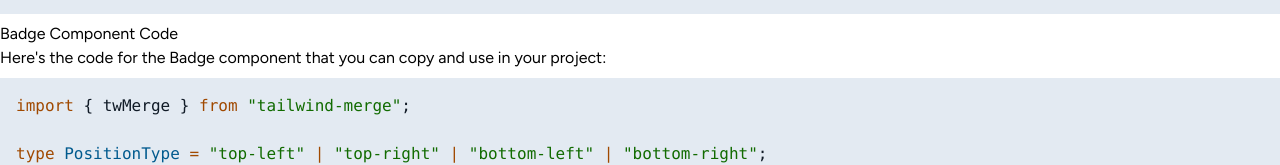
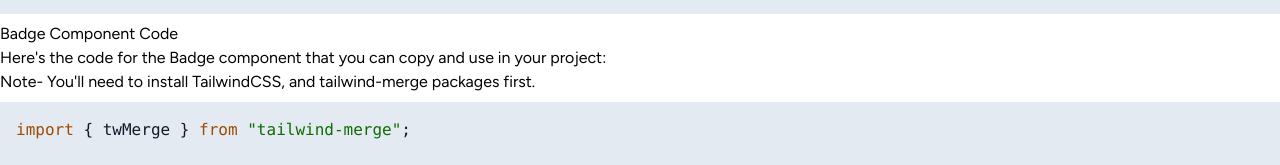
Before and after one commit to khuranamanan/myui-component-library, a React (Vite) app: page /components/badge in a window 1280 px wide. Shown: the part 750-915 px from the top of the page. Built offline with nearby package versions, Linux system fonts and the light colour scheme.

Commit message:
Update BadgePage.tsx

```diff
--- a/src/pages/documents/BadgePage.tsx
+++ b/src/pages/documents/BadgePage.tsx
@@ -48,6 +48,10 @@ function BadgePage() {
         <p className="text-gray-700">
           Here's the code for the Badge component that you can copy and use in
           your project:
+        </p>
+        <p className="text-gray-700 bg-blue-50 p-2 rounded">
+          Note- You'll need to install TailwindCSS, and tailwind-merge packages
+          first.
         </p>
         <CodeExample
           code={`import { twMerge } from "tailwind-merge";
```
